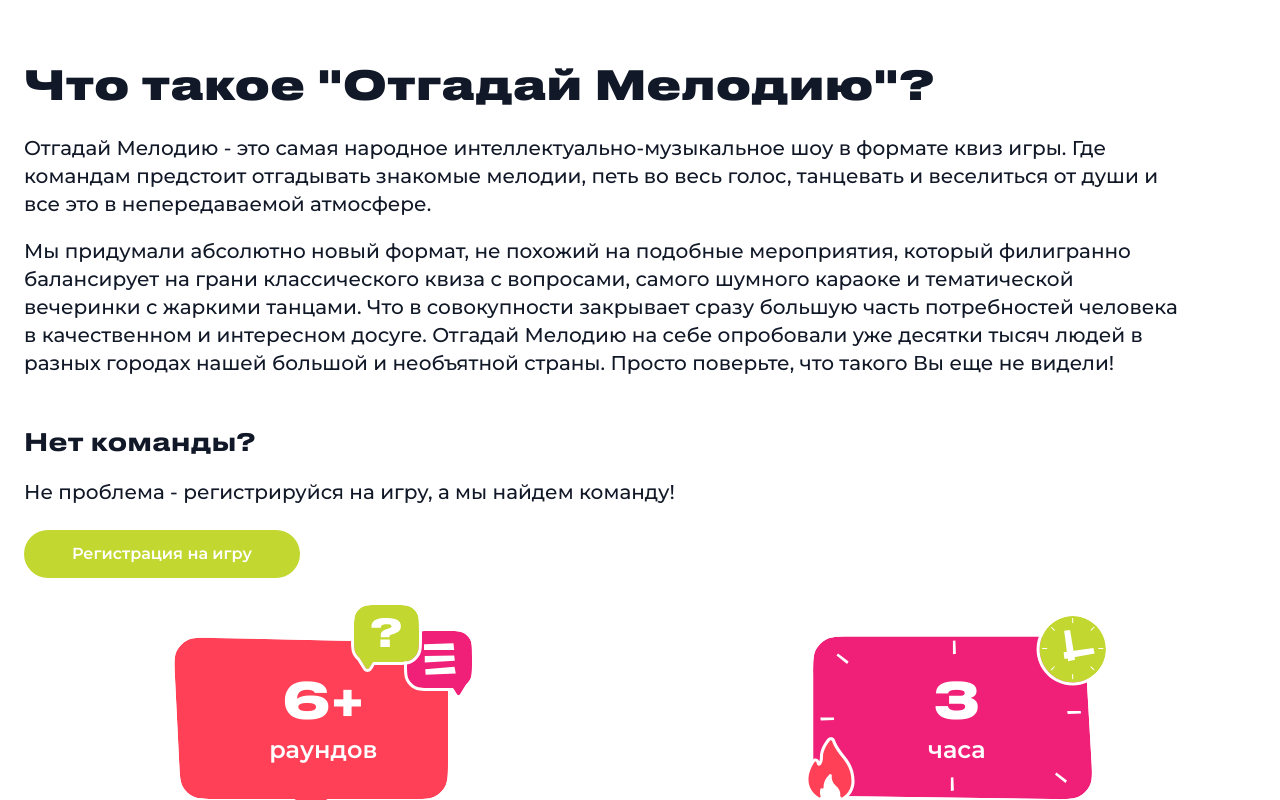
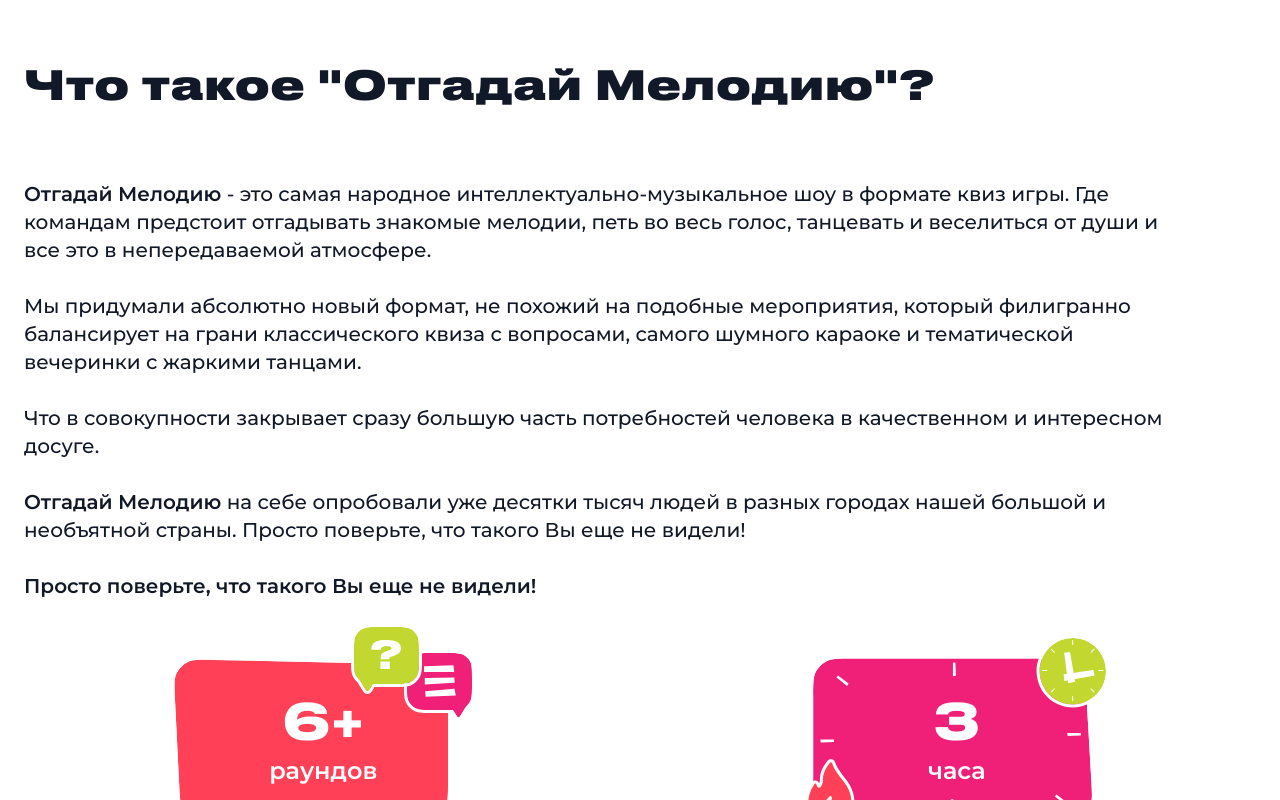
Before and after one commit to otgadaymelody/otgadaymelody-web, a React (Create React App) app: page / in a window 1280 px wide. Shown: the part 3433-4233 px from the top of the page. Built offline with nearby package versions, Linux system fonts and the light colour scheme; no server answers.

Commit message:
fix(about-us): fix preview image height

```diff
--- a/src/components/about-us/AboutUs.css
+++ b/src/components/about-us/AboutUs.css
@@ -23,6 +23,7 @@
 }
 
 .game-rules__description {
+  margin-top: 24px;
   font: var(--fonts-p-main-description);
 }
 
@@ -40,6 +41,7 @@
 .game-rules__preview-img {
   max-width: 100%;
   border-radius: 32px;
+  position: relative;
 }
 
 @media (min-width: 744px) {
@@ -56,11 +58,15 @@
   }
 
   .game-rules__description {
+    margin-top: 72px;
     font-size: 20px;
   }
 
   .game-rules__reg-btn {
     width: auto;
+  }
+  .game-rules__preview-img {
+    border-radius: 64px;
   }
 }
 
@@ -78,5 +84,9 @@
   .game-rules__preview-img {
     max-width: 50%;
     margin-left: -100px;
+    max-height: 540px;
+  }
+  .game-rules__description {
+    margin-top: 18px;
   }
 }
--- a/src/components/about-us/AboutUs.tsx
+++ b/src/components/about-us/AboutUs.tsx
@@ -1,6 +1,5 @@
 import React, { type FC } from 'react';
 import aboutUsPreview from '../../assets/images/home-page/about-us-preview.png';
-import BaseButton from '../ui/base-button/BaseButton';
 import useDeviceType from '../../hooks/useDeviceType';
 import './AboutUs.css';
 import InfographicBlock from './infographic-block/InfographicBlock';
@@ -24,24 +23,24 @@ const AboutUs: FC<BaseComponent> = ({ className }): React.ReactElement => {
           <h1 className="game-rules__title">Что такое &quot;Отгадай Мелодию&quot;?</h1>
           {isMobile && <img src={aboutUsPreview} className="game-rules__preview-img" />}
           <p className="game-rules__description">
-            Отгадай Мелодию - это самая народное интеллектуально-музыкальное шоу в формате квиз
-            игры. Где командам предстоит отгадывать знакомые мелодии, петь во весь голос, танцевать
-            и веселиться от души и все это в непередаваемой атмосфере.
-          </p>
-          <br />
-          <p className="game-rules__description">
+            <strong>Отгадай Мелодию</strong> - это самая народное интеллектуально-музыкальное шоу в
+            формате квиз игры. Где командам предстоит отгадывать знакомые мелодии, петь во весь
+            голос, танцевать и веселиться от души и все это в непередаваемой атмосфере.
+            <br />
+            <br />
             Мы придумали абсолютно новый формат, не похожий на подобные мероприятия, который
             филигранно балансирует на грани классического квиза с вопросами, самого шумного караоке
-            и тематической вечеринки с жаркими танцами. Что в совокупности закрывает сразу большую
-            часть потребностей человека в качественном и интересном досуге. Отгадай Мелодию на себе
-            опробовали уже десятки тысяч людей в разных городах нашей большой и необъятной страны.
-            Просто поверьте, что такого Вы еще не видели!
+            и тематической вечеринки с жаркими танцами. <br />
+            <br />
+            Что в совокупности закрывает сразу большую часть потребностей человека в качественном и
+            интересном досуге. <br />
+            <br />
+            <strong>Отгадай Мелодию</strong> на себе опробовали уже десятки тысяч людей в разных
+            городах нашей большой и необъятной страны. Просто поверьте, что такого Вы еще не видели!{' '}
+            <br />
+            <br />
+            <strong>Просто поверьте, что такого Вы еще не видели!</strong>
           </p>
-          <h2 className="game-rules__subtitle">Нет команды?</h2>
-          <span className="game-rules__description">
-            Не проблема - регистрируйся на игру, а мы найдем команду!
-          </span>
-          <BaseButton title="Регистрация на игру" styles={regBtnStyles} />
         </section>
       </div>
 
```
Also changed, not shown: src/assets/images/home-page/wave-bg.svg (added).
